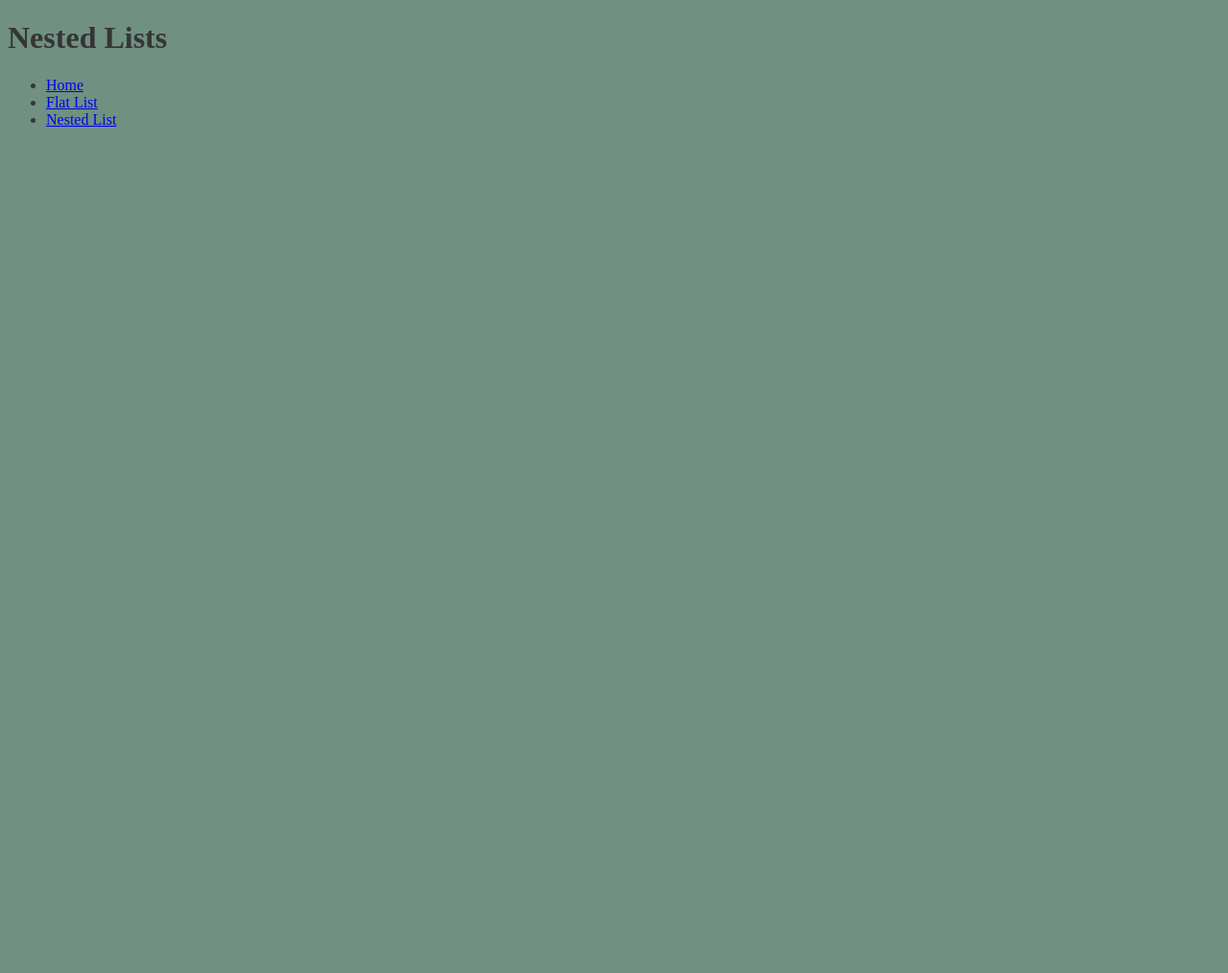
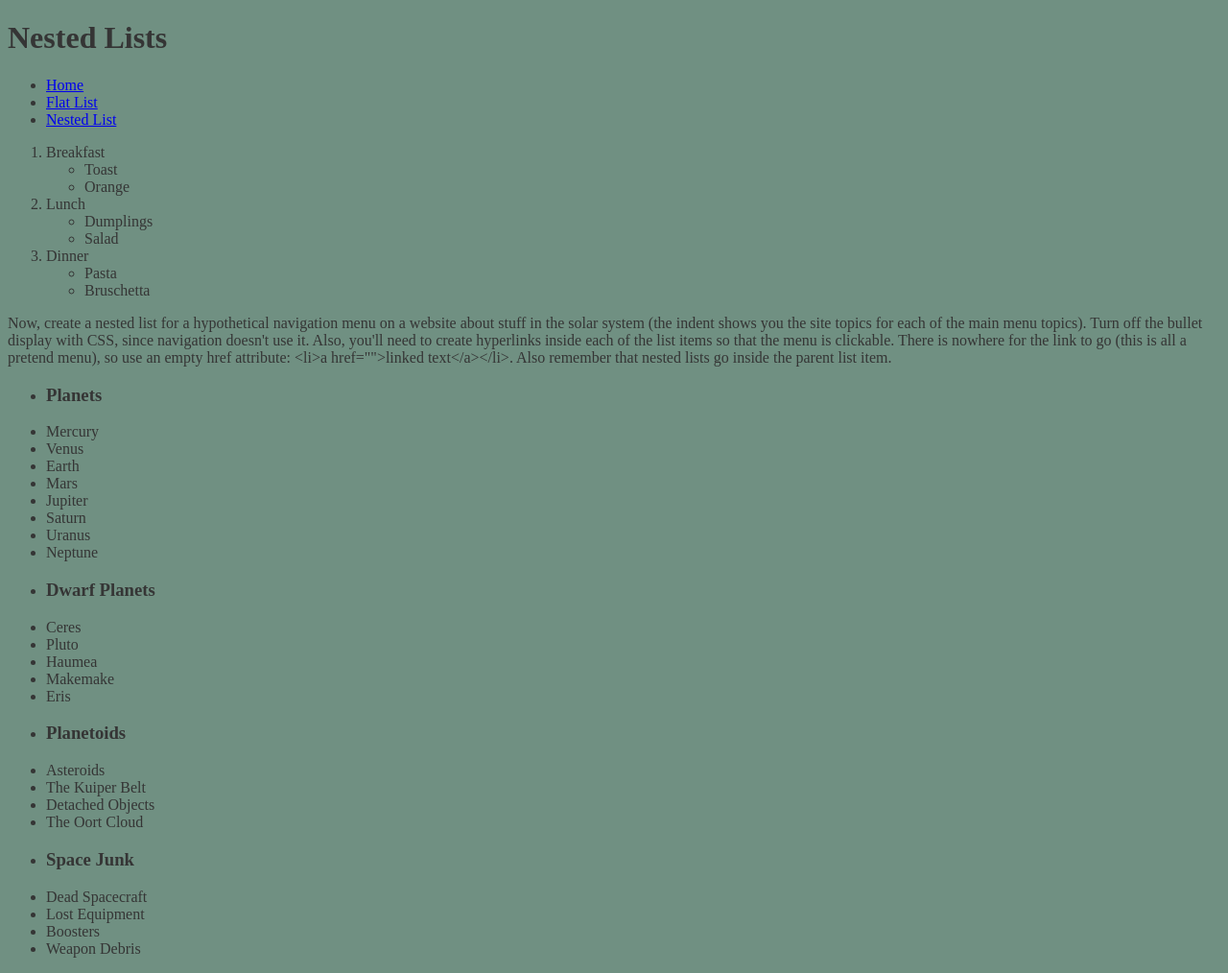
Before and after one commit to meeksoffline/4-lists, a plain HTML site: page nested-list.html in a window 1280 px wide. Shown: the whole page at 96% size. Before the commit the page ends 800 px from the top, so only its background shows below. Drawn offline with Linux system fonts and the light colour scheme.

Commit message:
style and edits

```diff
--- a/nested-list.html
+++ b/nested-list.html
@@ -23,12 +23,80 @@
         <a href="nested-list.html">Nested List</a>
         </li>
     </ul>
+
+<ol>
+<li>
+    Breakfast
+    <ul>
+        <li>Toast</li>
+        <li>Orange</li>
+    </ul>
+</li>
+<li>
+    Lunch
+    <ul>
+        <li>Dumplings</li>
+        <li>Salad</li>
+    </ul>
+</li>
+<li>
+    Dinner
+    <ul>
+        <li>Pasta</li>
+        <li>Bruschetta</li>
+    </ul>
+</li>
+</ol>
+
+<p>
+    Now, create a nested list for a hypothetical navigation menu on a website about stuff
+    in the solar system (the indent shows you the site topics for each of the main menu topics).
+    Turn off the bullet display with CSS, since navigation doesn't use it. Also, you'll need
+    to create hyperlinks inside each of the list items so that the menu is clickable.
+    There is nowhere for the link to go (this is all a pretend menu), so use an empty href attribute:
+    &lt;li&gt;a href=""&gt;linked text&lt;/a&gt;&lt;/li&gt;.
+    Also remember that nested lists go inside the parent list item.
+</p>
+
+<ul>
+    <li>
+        <h3>Planets</h3>
+        <li>Mercury</li>
+        <li>Venus</li>
+        <li>Earth</li>
+        <li>Mars</li>
+        <li>Jupiter</li>
+        <li>Saturn</li>
+        <li>Uranus</li>
+        <li>Neptune</li>
+</li>
+
+<li>
+    <h3>Dwarf Planets</h3>
+        <li>Ceres</li>
+        <li>Pluto</li>
+        <li>Haumea</li>
+        <li>Makemake</li>
+        <li>Eris</li>
+</li>
+<li>
+    <h3>Planetoids</h3>
+    <li>Asteroids</li>
+    <li>The Kuiper Belt</li>
+    <li>Detached Objects</li>
+    <li>The Oort Cloud</li>
+</li>
+<li>
+    <h3>Space Junk</h3>
+    <li>Dead Spacecraft</li>
+    <li>Lost Equipment</li>
+    <li>Boosters</li>
+    <li>Weapon Debris</li>
+</li>
+</ul>
+
+
 </body>
 
 
-
-
-
-
-
 </html>
--- a/styles.css
+++ b/styles.css
@@ -5,6 +5,15 @@ html {
 
 .square-list {
     list-style-type: square;
+    color:blue;
 }
 
-.letter-list
+.letters-list {
+    list-style: upper-alpha;
+}
+    .nav {
+        list-style-type: none;
+        background-color:rgb(43, 102, 84);
+        padding: 30px;
+        margin-bottom: 50px;
+    }
```
Also changed, not shown: flat-list.html (+11 -18 lines).
